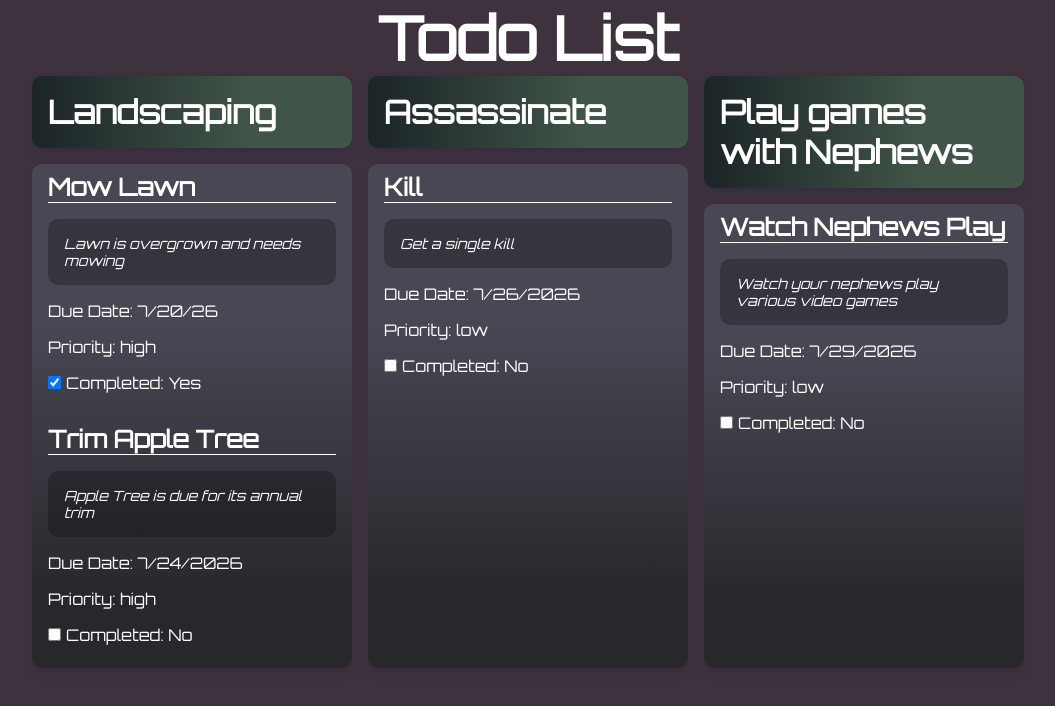
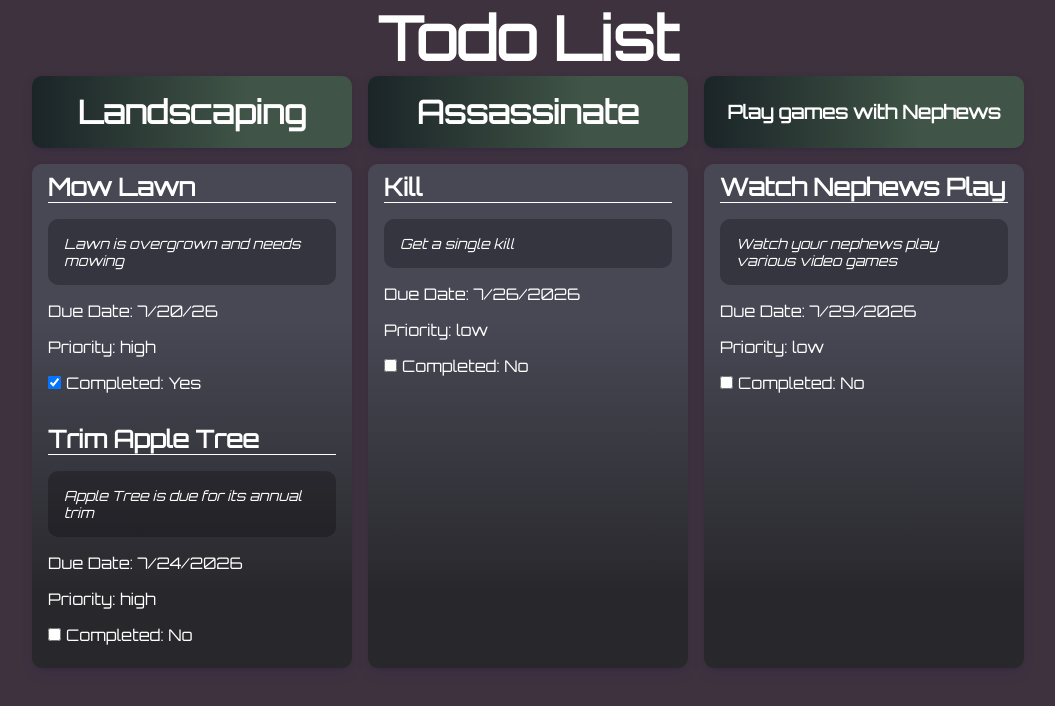
Before and after one commit to drex109/todo-list, a website built with webpack: page src/template.html in a window 1280 px wide. Shown: the whole page, without its empty margins (112-1167 px from the left). Built offline with nearby package versions, Linux system fonts and the light colour scheme.

Commit message:
if statement for project title header size, explicit height for project title

```diff
--- a/src/dom.js
+++ b/src/dom.js
@@ -5,7 +5,12 @@ export const renderProjects = (projectsData) => {
         project.classList.add('project');
         project.setAttribute('data-uuid', projectsData[i].id);
 
-        const projectTitle = document.createElement('h1');
+        let projectTitle;
+        if (projectsData[i].title.length >= 14) {
+            projectTitle = document.createElement('h3')
+        } else {
+            projectTitle = document.createElement('h1');
+        }
         projectTitle.classList.add('project-title');
         projectTitle.textContent = projectsData[i].title;
         project.appendChild(projectTitle);
--- a/src/style.css
+++ b/src/style.css
@@ -36,7 +36,9 @@ body {
     gap: 1rem;
 }
 .project-title {
-    padding: 1rem;
+    display: grid;
+    place-items: center;
+    height: 72px;
     background: linear-gradient(90deg,rgb(27, 36, 39) 0%, rgb(64, 85, 71) 68%);
     box-shadow: rgba(50, 50, 93, 0.25) 0px 6px 12px -2px, rgba(0, 0, 0, 0.3) 0px 3px 7px -3px;
     border-radius: 10px;
```
